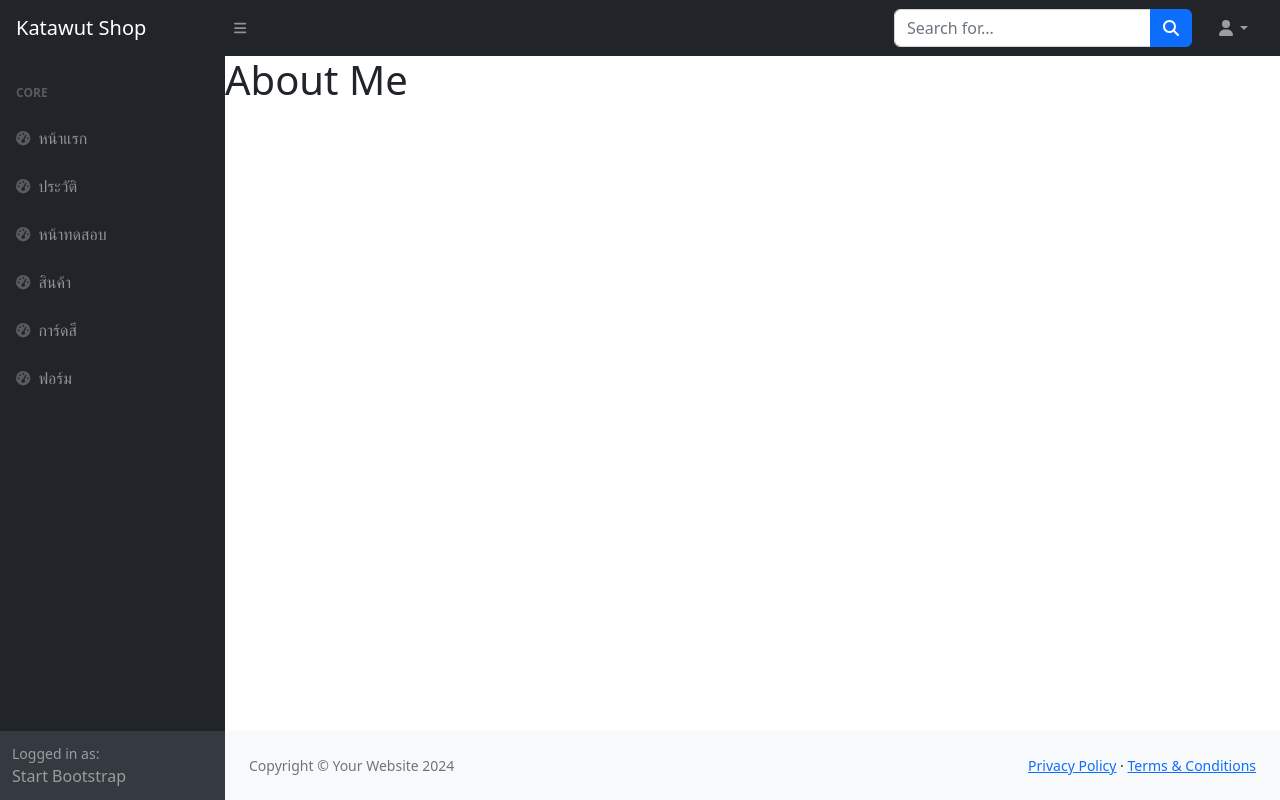
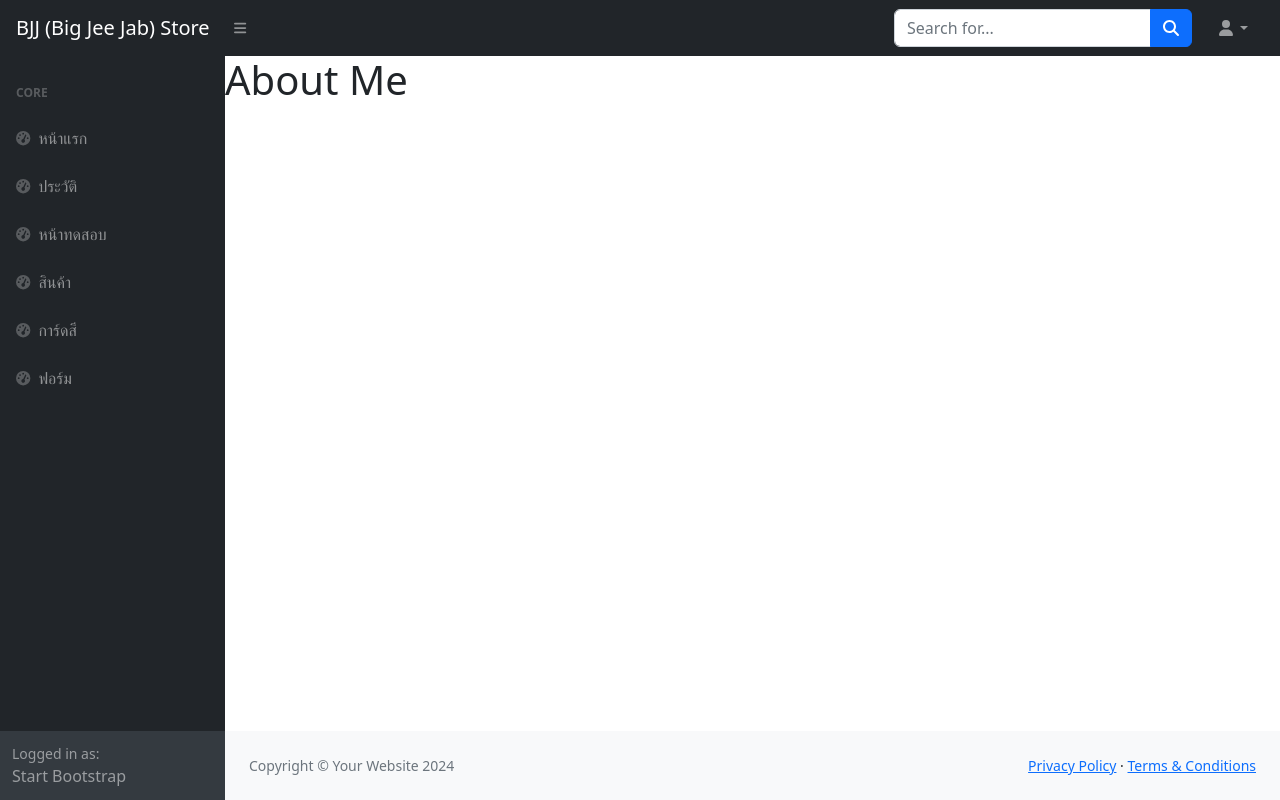
Before and after one commit to katawut2004/django_web, a Django app: page /about/ in a window 1280 px wide. Run offline with Django 5.2, Linux system fonts and the light colour scheme; some libraries are stand-ins or nearby versions.

Commit message:
new name

```diff
--- a/templates/base.html
+++ b/templates/base.html
@@ -25,7 +25,9 @@
   <body class="sb-nav-fixed">
     <nav class="sb-topnav navbar navbar-expand navbar-dark bg-dark">
       <!-- Navbar Brand-->
-      <a class="navbar-brand ps-3" href="{% url 'index' %}">Katawut Shop</a>
+      <a class="navbar-brand ps-3" href="{% url 'index' %}"
+        >BJJ (Big Jee Jab) Store</a
+      >
       <!-- Sidebar Toggle-->
       <button
         class="btn btn-link btn-sm order-1 order-lg-0 me-4 me-lg-0"
```
